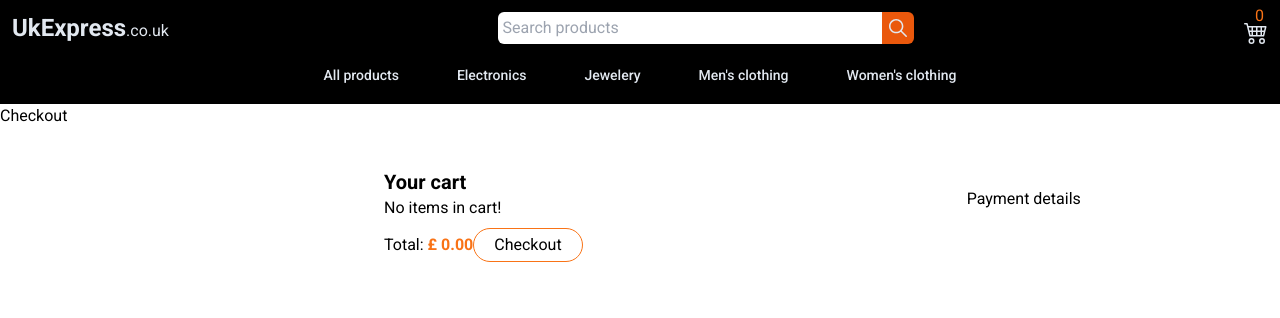
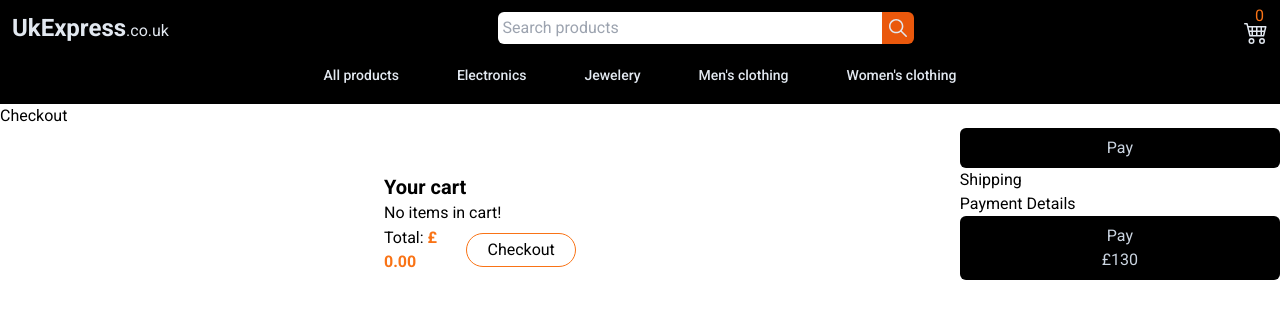
Before and after one commit to NDraganov/uk-express, a React (Vite) app: page /cart/checkout in a window 1280 px wide. Shown: the top 318 px of the page. Built offline with nearby package versions, Linux system fonts and the light colour scheme.

Commit message:
Create basic components for the checkout page

```diff
--- /dev/null
+++ b/src/features/checkout/Payment.tsx
@@ -0,0 +1,14 @@
+import PaymentButton from "../../ui/PaymentButton";
+import PaymentDetails from "./PaymentDetails";
+import Shipping from "./Shipping";
+
+export default function Payment() {
+  return (
+    <div>
+      <PaymentButton>Pay</PaymentButton>
+      <Shipping />
+      <PaymentDetails />
+      <PaymentButton>Pay £130</PaymentButton>
+    </div>
+  );
+}
--- /dev/null
+++ b/src/features/checkout/PaymentDetails.tsx
@@ -0,0 +1,3 @@
+export default function PaymentDetails() {
+  return <section>Payment Details</section>;
+}
--- /dev/null
+++ b/src/features/checkout/Shipping.tsx
@@ -0,0 +1,7 @@
+export default function Shipping() {
+  return (
+    <section>
+      <h3>Shipping</h3>
+    </section>
+  );
+}
--- a/src/pages/CheckoutPage.tsx
+++ b/src/pages/CheckoutPage.tsx
@@ -1,3 +1,4 @@
+import Payment from "../features/checkout/Payment";
 import CartPage from "./CartPage";
 
 export default function CheckoutPage() {
@@ -9,7 +10,9 @@ export default function CheckoutPage() {
           <div>
             <CartPage />
           </div>
-          <div>Payment details</div>
+          <div>
+            <Payment />
+          </div>
         </div>
       </div>
     </main>
--- /dev/null
+++ b/src/ui/PaymentButton.tsx
@@ -0,0 +1,13 @@
+import { type ReactNode } from "react";
+
+interface PaymentButtonProps {
+  children: ReactNode;
+}
+
+export default function PaymentButton({ children }: PaymentButtonProps) {
+  return (
+    <button className="bg-black text-slate-300 w-full rounded-md py-2 px-32">
+      {children}
+    </button>
+  );
+}
```
